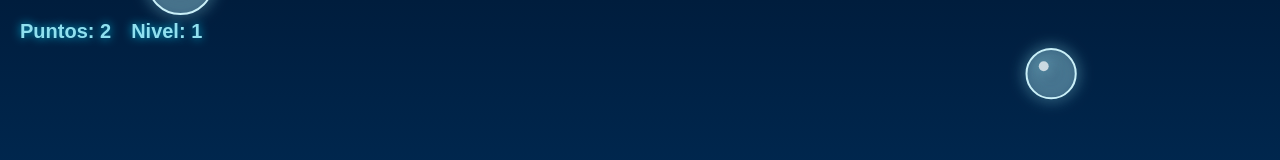
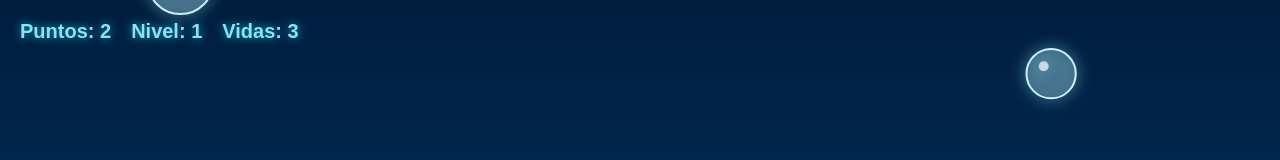
Before and after one commit to fgtgarciatorres-byte/jellyfish-survival, a plain HTML site: page index.html in a window 1280 px wide. Shown: the top 160 px of the page. Drawn offline with Linux system fonts and the light colour scheme.

Commit message:
Add lives display to HUD in index.html

```diff
--- a/index.html
+++ b/index.html
@@ -13,6 +13,7 @@
     <div id="ui">
         <div>Puntos: <span id="score">0</span></div>
         <div>Nivel: <span id="level">1</span></div>
+        <div>Vidas: <span id="lives">3</span></div>
     </div>
 
     <!-- Canvas -->
```
